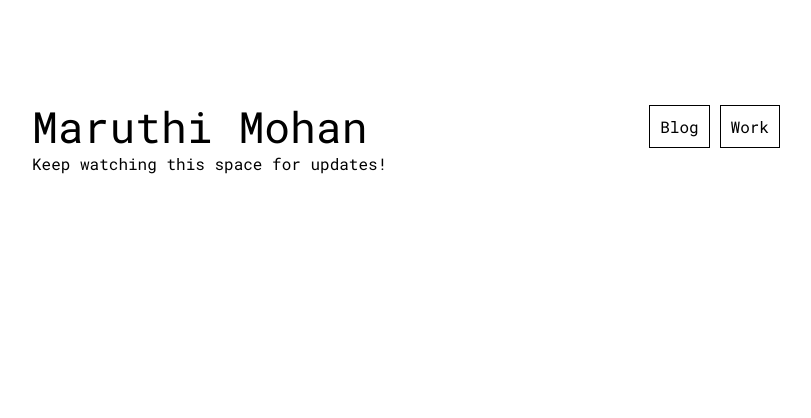
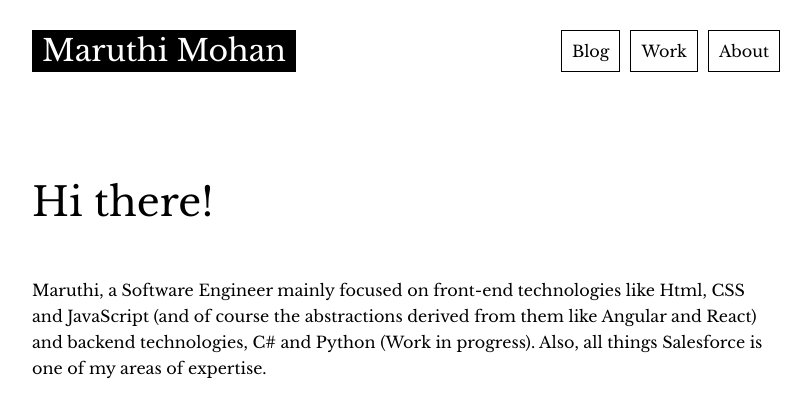
Before and after one commit to maruthimohan/maruthimohan.github.io, a Jekyll site: the page built from index.html, in a window 1280 px wide. Shown: the top 418 px of the page, without its empty margins (234-1045 px from the left). Built offline with Jekyll 4.4.1, drawn with Linux system fonts in a browser that asks for light colours.

Commit message:
Added styles and structure

```diff
--- /dev/null
+++ b/_includes/header.html
@@ -0,0 +1,6 @@
+<div class="header">
+    <div class="header-heading" onclick="navigateToURL('/')">Maruthi Mohan</div>
+    <div class="header-menu-item" onclick="navigateToURL('/about')">About</div>
+    <div class="header-menu-item" onclick="navigateToURL('/work')">Work</div>
+    <div class="header-menu-item" onclick="navigateToURL('/blog')">Blog</div>
+</div>
--- a/_layouts/default.html
+++ b/_layouts/default.html
@@ -2,15 +2,12 @@
     <head>
         <link rel="preconnect" href="https://fonts.gstatic.com">
         <link href="https://fonts.googleapis.com/css2?family=Libre+Baskerville:ital,wght@0,400;0,700;1,400&family=Roboto+Mono:ital,wght@0,300;0,400;1,300;1,400&display=swap" rel="stylesheet">
+        <link href="https://fonts.googleapis.com/css2?family=Dosis:wght@400;800&display=swap" rel="stylesheet">
         <link rel="stylesheet" href="/assets/css/styles.css" />
+        <script src="/assets/js/navigationHelper.js"></script>
     </head>
     <body>
-        <!-- To be moved to _includes and use _data files for navigation -->
-        <div class="header">
-            <div class="header-heading">Maruthi Mohan</div>
-            <div class="header-work">Work</div>
-            <div class="header-blog">Blog</div>
-        </div>
+        {% include header.html %}
         <div class="content">
             {{ content }}
         </div>
--- /dev/null
+++ b/about.html
@@ -0,0 +1,5 @@
+---
+layout: default
+title: About
+permalink: /about/
+---
--- a/assets/css/styles.scss
+++ b/assets/css/styles.scss
@@ -4,37 +4,64 @@
 @import "main";
 
 body {
-    /* font-family: 'Libre Baskerville', serif; */
-    font-family: 'Roboto Mono', monospace;
+    font-family: 'Libre Baskerville', serif;
+    // font-family: 'Roboto Mono', monospace;
+    // font-family: 'Dosis', sans-serif;
     margin: 0px 20%;
 }
 
 .header {
-    margin-top: 5px;
+    margin-top: 25px;
     margin-bottom: 100px;
     margin-left: 5px;
     margin-right: 5px;
+
+    &::after {
+        content: "";
+        clear: both;
+        display: table;
     }
 
     .header-heading {
+        cursor: pointer;
         margin: 5px;
         float: left;
-    line-height: 43px;
-    font-size: 43px;
+        line-height: 22px;
+        font-size: 30px;
+        background: black;
+        color: white;
+        padding: 10px;
+
+        &:hover {
+            background: white;
+            color: black;
+        }
     }
 
-.header-blog {
-    float:      right;
-    padding:    10px;
-    border:     1px solid black;
-    margin: 5px;
-}
-
-.header-work {
-    float:  right;
+    .header-menu-item {
+        cursor: pointer;
+        float: right;
         padding: 10px;
         border: 1px solid black;
         margin: 5px;
+
+        &:hover {
+            background: black;
+            color: white;
+        }
+    }
+}
+
+.home {
+
+    .title {
+        font-size: 40px;
+        margin-bottom: 50px;
+    }
+
+    .information {
+        line-height: 26px;
+    }
 }
 
 .content {
--- /dev/null
+++ b/assets/js/navigationHelper.js
@@ -0,0 +1,3 @@
+function navigateToURL(url) {
+    window.location.href = url;
+}
--- a/index.html
+++ b/index.html
@@ -4,6 +4,11 @@
 
 layout: default
 ---
-<div>
-    Keep watching this space for updates!
+<div class="home">
+    <div class="title">
+        Hi there!
+    </div>
+    <div class="information">
+        Maruthi, a Software Engineer mainly focused on front-end technologies like Html, CSS and JavaScript (and of course the abstractions derived from them like Angular and React) and backend technologies, C# and Python (Work in progress). Also, all things Salesforce is one of my areas of expertise.
+    </div>
 </div>
```
Also changed, not shown: about.markdown (deleted, +0 -17 lines). Lines whose indentation alone changed are shown as unchanged.
